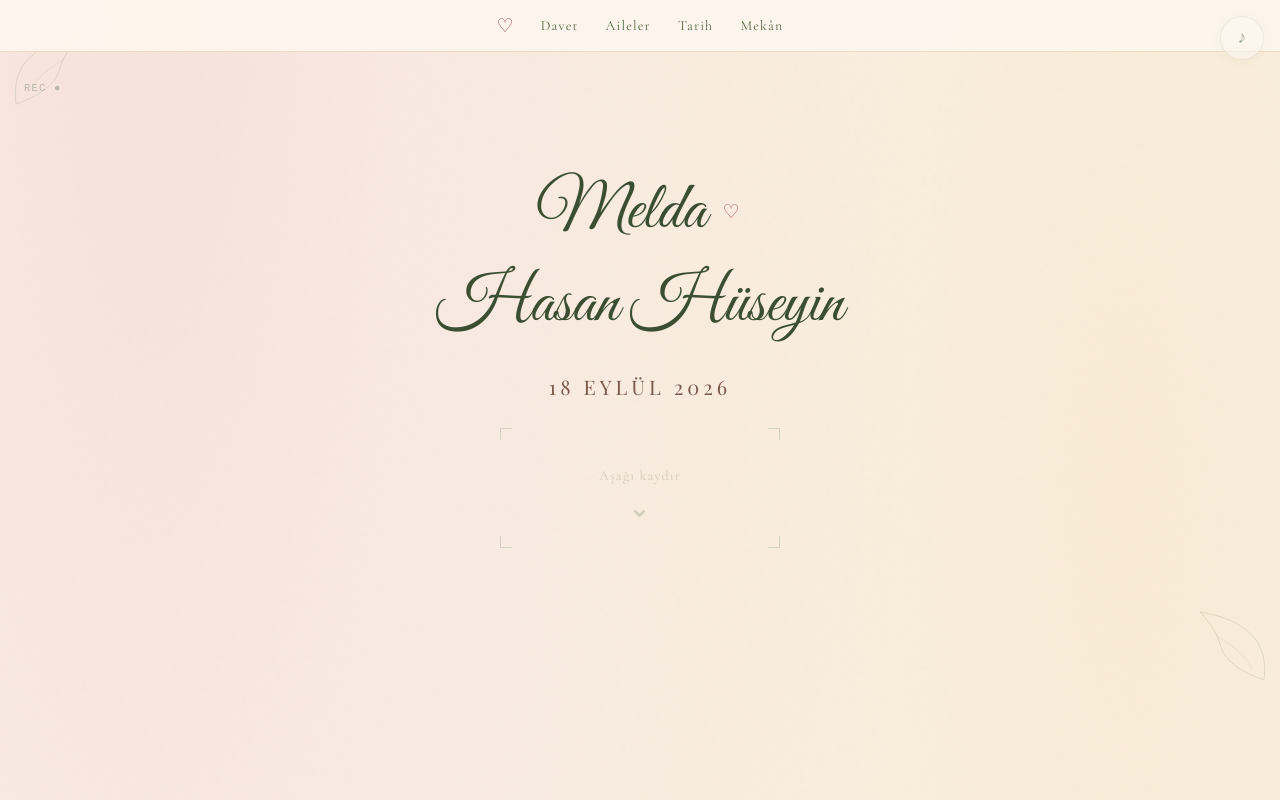
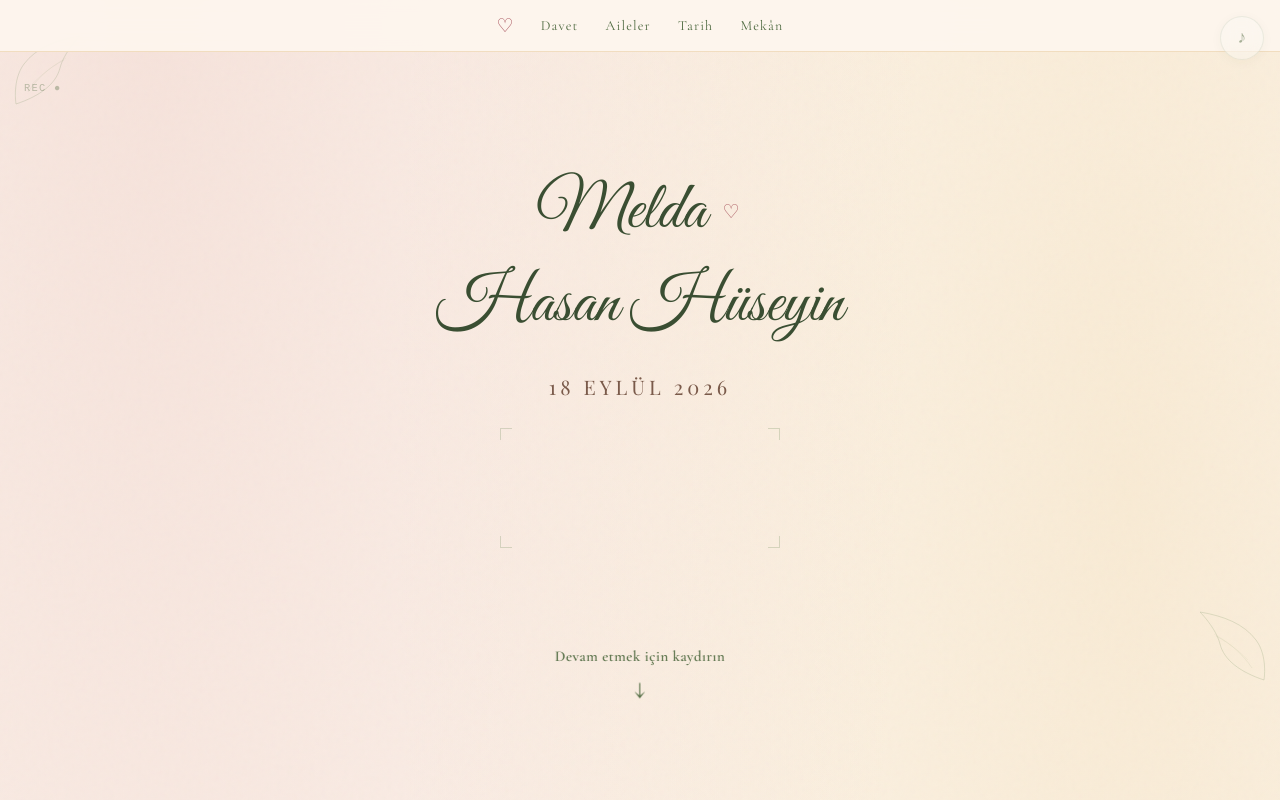
Before and after one commit to MeldaEgri/melda-hasan-dugun, a React (Vite) app: page / in a window 1280 px wide. Both pictures are taken after a click on the button "Daveti Aç ✦". Shown: the top 800 px of the page. Built offline with nearby package versions, Linux system fonts and the light colour scheme; a web font is replaced by a local one.

Commit message:
first window changed and added text first

```diff
--- a/src/components/Hero.jsx
+++ b/src/components/Hero.jsx
@@ -1,11 +1,16 @@
 import { COUPLE } from '../constants'
+
 import { LeafCorner } from './BotanicalDecor'
 
 export default function Hero() {
   return (
     <section className="hero">
       <LeafCorner className="hero__leaf hero__leaf--tl" />
-      <LeafCorner className="hero__leaf hero__leaf--br" flip />
+
+      <LeafCorner
+        className="hero__leaf hero__leaf--br"
+        flip
+      />
 
       <div className="hero__film-detail" aria-hidden="true">
         <span className="hero__rec">REC ●</span>
@@ -13,23 +18,38 @@ export default function Hero() {
 
       <div className="hero__content">
         <div className="hero__names">
-          <span className="hero__name hero__name--script">{COUPLE.bride}</span>
-          <span className="hero__heart" aria-hidden="true">♡</span>
-          <span className="hero__name hero__name--script">{COUPLE.groom}</span>
+          <span className="hero__name hero__name--script">
+            {COUPLE.bride}
+          </span>
+
+          <span className="hero__heart" aria-hidden="true">
+            ♡
+          </span>
+
+          <span className="hero__name hero__name--script">
+            {COUPLE.groom}
+          </span>
         </div>
 
-        <p className="hero__date">18 Eylül 2026</p>
+        <p className="hero__date">
+          18 Eylül 2026
+        </p>
 
-        <div className="camera-frame camera-frame--subtle" aria-hidden="true">
+        <div
+          className="camera-frame camera-frame--subtle"
+          aria-hidden="true"
+        >
           <span className="camera-frame__corner camera-frame__corner--tl" />
           <span className="camera-frame__corner camera-frame__corner--tr" />
           <span className="camera-frame__corner camera-frame__corner--bl" />
           <span className="camera-frame__corner camera-frame__corner--br" />
-          <div className="scroll-indicator">
-            <span>Aşağı kaydır</span>
-            <div className="scroll-indicator__arrow">⌄</div>
-          </div>
         </div>
+      </div>
+
+      {/* SAYFANIN DEVAM ETTİĞİNİ GÖSTEREN YAZI */}
+      <div className="hero-scroll">
+        <span>Devam etmek için kaydırın</span>
+        <span className="hero-scroll__arrow">↓</span>
       </div>
     </section>
   )
--- a/src/index.css
+++ b/src/index.css
@@ -443,8 +443,9 @@ cursor: pointer;
 
 /* ─── Hero ─── */
 .hero {
+
   position: relative;
-  min-height: 92vh;  display: flex;
+  min-height: 88vh;  display: flex;
   align-items: center;
   justify-content: center;
   padding:
@@ -1528,18 +1529,18 @@ cursor: pointer;
     top: 0;
     bottom: 0;
     width: 50%;
+
     background:
       linear-gradient(
         90deg,
-        rgba(0,0,0,0.12),
+        rgba(0, 0, 0, 0.12),
         transparent 20%,
         transparent 80%,
-        rgba(0,0,0,0.12)
+        rgba(0, 0, 0, 0.12)
       ),
-      linear-gradient(180deg, #6d8a58 0%, #526353 55%, #8a5a46 100%);
-
-    transition:
-      transform 1.6s cubic-bezier(.77, 0, .18, 1);
+      #526353;
+
+    transition: transform 1.6s cubic-bezier(.77, 0, .18, 1);
   }
 
 
@@ -1646,3 +1647,84 @@ cursor: pointer;
     font-size: 13px;
     opacity: 0.75;
   }
+  /* ================================
+   HERO - SAYFANIN DEVAMINI GÖSTER
+================================ */
+
+/* İlk açılan bölüm */
+
+
+/* Aşağı kaydırma yazısı */
+.hero-scroll {
+  position: absolute;
+  bottom: 20px;
+  left: 50%;
+
+  transform: translateX(-50%);
+
+  display: flex;
+  flex-direction: column;
+  align-items: center;
+
+  gap: 5px;
+
+  width: max-content;
+
+  color: var(--color-olive);
+
+  font-family: 'Cormorant Garamond', serif;
+  font-size: 15px;
+  font-weight: 600;
+
+  letter-spacing: 0.03em;
+
+  text-align: center;
+
+  z-index: 10;
+
+  animation: heroScrollFade 2s ease-in-out infinite;
+}
+
+.hero-scroll__arrow {
+  font-size: 26px;
+  line-height: 1;
+
+  animation: heroScrollBounce 1.5s ease-in-out infinite;
+}
+
+@keyframes heroScrollFade {
+  0%,
+  100% {
+    opacity: 0.55;
+  }
+
+  50% {
+    opacity: 1;
+  }
+}
+
+@keyframes heroScrollBounce {
+  0%,
+  100% {
+    transform: translateY(0);
+  }
+
+  50% {
+    transform: translateY(7px);
+  }
+}
+
+
+/* MOBİL */
+@media (max-width: 768px) {
+
+  .hero {
+    min-height: 85vh;
+  }
+
+  .hero-scroll {
+    bottom: 15px;
+    font-size: 14px;
+  }
+
+}
```
